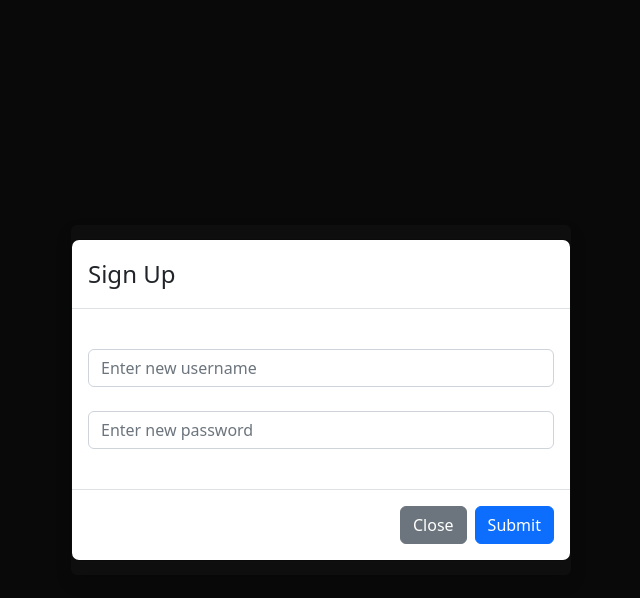
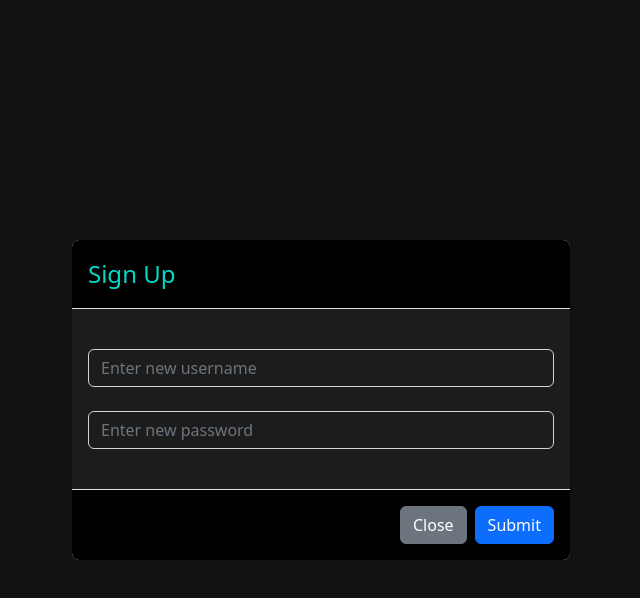
Before and after one commit to AaronAWB/Colloquy, a React (Vite) app in the folder client/: page /login in a window 1280 px wide. Both pictures are taken after a click on the link "Sign up". Shown: the top 598 px of the page, without its empty margins (319-959 px from the left). Built offline with nearby package versions, Linux system fonts and the light colour scheme.

Commit message:
add sign up modal styling and disable send button when user is "Guest"

```diff
--- a/client/src/components/SignUp.jsx
+++ b/client/src/components/SignUp.jsx
@@ -1,6 +1,7 @@
 import { useState } from 'react'
 import axios from 'axios'
 import { Modal, Button, Form } from 'react-bootstrap';
+import '@Styles/SignUp.css'
 
 function SignUp({ hide, show }) {
 
@@ -22,14 +23,15 @@ function SignUp({ hide, show }) {
     };
 
     return (
-        <Modal centered show={show} onHide={hide}>
-            <Modal.Header>
-                <Modal.Title>Sign Up</Modal.Title>
+        <Modal className='signup-modal' centered show={show} onHide={hide} backdrop='static'>
+            <Modal.Header className='signup-modal-header'>
+                <Modal.Title className='modal-title'>Sign Up</Modal.Title>
             </Modal.Header>
-            <Modal.Body>
-                <Form onSubmit={handleSubmit}>
-                    <Form.Group className='mt-4'>
+            <Modal.Body className='signup-modal-body'>
+                <Form className='signup-modal-form' onSubmit={handleSubmit}>
+                    <Form.Group className='signup-modal-form mt-4'>
                         <Form.Control
+                            className='signup-modal-form'
                             type='text'
                             placeholder="Enter new username"
                             value={username}
@@ -37,8 +39,9 @@ function SignUp({ hide, show }) {
                              />
                     </Form.Group>
 
-                    <Form.Group className='mt-4 mb-4'>
+                    <Form.Group className='signup-modal-form mt-4 mb-4'>
                         <Form.Control
+                            className='signup-modal-form'
                             type='password'
                             placeholder="Enter new password"
                             value={password}
@@ -47,7 +50,7 @@ function SignUp({ hide, show }) {
                     </Form.Group>
                 </Form>
             </Modal.Body>
-            <Modal.Footer>
+            <Modal.Footer className='signup-modal-footer'>
                 <Button variant='secondary' data-dismiss='modal' onClick={hide}>
                     Close
                 </Button>
--- a/client/src/pages/Chat.jsx
+++ b/client/src/pages/Chat.jsx
@@ -11,6 +11,7 @@ function Chat ({ token }) {
     const navigate = useNavigate();
     const decoded_token = auth.decode();
     const user = decoded_token.sub;
+    const isGuest = user === 'Guest'
 
     useEffect(() => {
         if (!auth.loggedIn()) {navigate('/login')};
@@ -49,7 +50,7 @@ function Chat ({ token }) {
                     <div className='message-bar-container'>
                         <InputGroup>
                             <Form.Control className='message-bar' type='text' id='messageInput' />
-                            <Button type='submit' variant='primary'>Send</Button>
+                            <Button type='submit' variant='primary' disabled={isGuest}>Send</Button>
                         </InputGroup>
                     </div>
                 </div>
--- a/client/src/styles/Login.css
+++ b/client/src/styles/Login.css
@@ -39,7 +39,7 @@
     justify-content: center;
 }
 
-a:link {
+a:link, a:visited {
     color: #018786 !important;
-    text-decoration: none;
+    text-decoration: none !important;
 }
--- /dev/null
+++ b/client/src/styles/SignUp.css
@@ -0,0 +1,16 @@
+.signup-modal {
+    background-color: rgb(18, 18, 18) !important;
+    border: none !important;
+}
+
+.signup-modal-header, .signup-modal-footer {
+    background-color: black !important;
+}
+
+.modal-title {
+    color:#03DAC6 !important;
+}
+
+.signup-modal-body, .signup-modal-form {
+    background-color: rgb(28, 28, 28) !important;
+}
```
